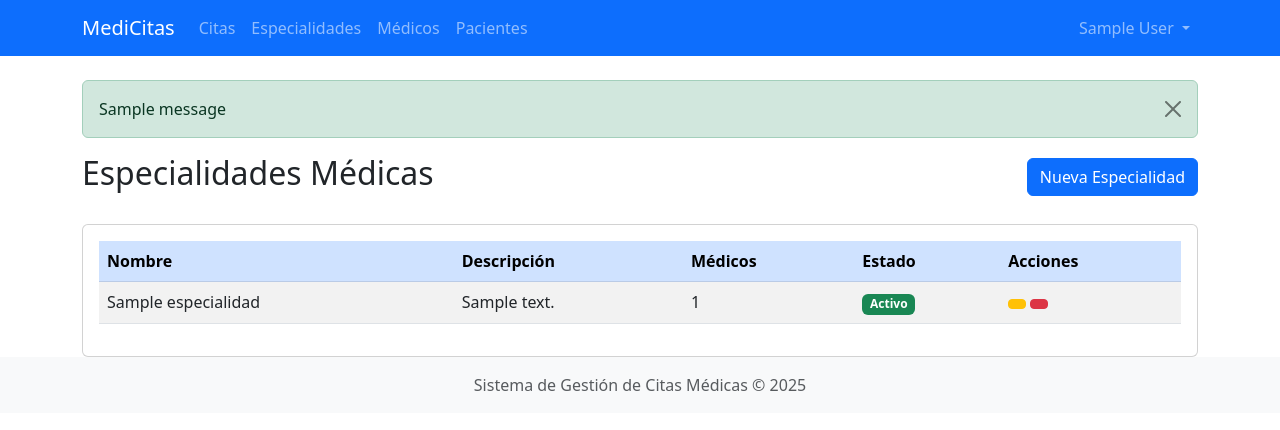
After one commit to pedroelias13/clinica-cita, a Django app: page /especialidades/ in a window 1280 px wide. The commit adds this page. Shown: the top 430 px of the page. Run offline with Django 4.2, Linux system fonts and the light colour scheme; a user stored in the database is signed in; tables that the repository leaves empty hold one stand-in row (values such as "Sample post"); one stand-in notice (Sample message) is shown; some libraries are stand-ins or nearby versions.

Commit message:
Inicio del proyecto de citas médicas

```diff
--- a/app_citas/admin.py
+++ b/app_citas/admin.py
@@ -14,12 +14,11 @@
 
 @admin.register(Paciente)
 class PacienteAdmin(admin.ModelAdmin):
-    list_display = ('usuario', 'numero_documento', 'telefono')
-    search_fields = ('usuario__username', 'numero_documento')
+    list_display = ('usuario', 'telefono', 'fecha_nacimiento')
+    search_fields = ('usuario__username', 'usuario__first_name', 'telefono')
 
 @admin.register(Cita)
 class CitaAdmin(admin.ModelAdmin):
     list_display = ('paciente', 'doctor', 'fecha', 'hora', 'estado')
     list_filter = ('estado', 'fecha', 'doctor__especialidad')
     search_fields = ('paciente__usuario__username', 'doctor__usuario__username')
-    date_hierarchy = 'fecha'
--- a/app_citas/urls.py
+++ b/app_citas/urls.py
@@ -6,4 +6,7 @@
 urlpatterns = [
     path('', views.lista_citas, name='lista_citas'),
     path('crear/', views.crear_cita, name='crear_cita'),
+    path('especialidades/', views.lista_especialidades, name='lista_especialidades'),
+    path('doctores/', views.lista_doctores, name='lista_doctores'),
+    path('pacientes/', views.lista_pacientes, name='lista_pacientes'),
 ]
--- a/app_citas/views.py
+++ b/app_citas/views.py
@@ -1,6 +1,6 @@
 from django.shortcuts import render, redirect
 from django.contrib.auth.decorators import login_required
-from .models import Cita, Doctor, Paciente
+from .models import Cita, Doctor, Paciente, Especialidad
 from .forms import CitaForm
 
 @login_required
@@ -25,3 +25,24 @@
     else:
         form = CitaForm()
     return render(request, 'app_citas/crear_cita.html', {'form': form})
+
+@login_required
+def lista_especialidades(request):
+    especialidades = Especialidad.objects.all()
+    return render(request, 'app_citas/lista_especialidades.html', {
+        'especialidades': especialidades
+    })
+
+@login_required
+def lista_doctores(request):
+    doctores = Doctor.objects.all()
+    return render(request, 'app_citas/lista_doctores.html', {
+        'doctores': doctores
+    })
+
+@login_required
+def lista_pacientes(request):
+    pacientes = Paciente.objects.all()
+    return render(request, 'app_citas/lista_pacientes.html', {
+        'pacientes': pacientes
+    })
--- a/citas_medicas/settings.py
+++ b/citas_medicas/settings.py
@@ -56,5 +56,9 @@
 
 STATIC_URL = 'static/'
 STATICFILES_DIRS = [os.path.join(BASE_DIR, 'static')]
+STATIC_ROOT = os.path.join(BASE_DIR, 'staticfiles')
+
+MEDIA_URL = '/media/'
+MEDIA_ROOT = os.path.join(BASE_DIR, 'media')
 
 DEFAULT_AUTO_FIELD = 'django.db.models.BigAutoField'
--- /dev/null
+++ b/templates/app_citas/lista_especialidades.html
@@ -0,0 +1,73 @@
+{% extends 'base.html' %}
+
+{% block content %}
+<div class="d-flex justify-content-between align-items-center mb-4">
+    <h2><i class="fas fa-stethoscope"></i> Especialidades Médicas</h2>
+    <a href="{% url 'app_citas:crear_especialidad' %}" class="btn btn-primary">
+        <i class="fas fa-plus"></i> Nueva Especialidad
+    </a>
+</div>
+
+<div class="card">
+    <div class="card-body">
+        <div class="table-responsive">
+            <table class="table table-striped table-hover">
+                <thead class="table-primary">
+                    <tr>
+                        <th>Nombre</th>
+                        <th>Descripción</th>
+                        <th>Médicos</th>
+                        <th>Estado</th>
+                        <th>Acciones</th>
+                    </tr>
+                </thead>
+                <tbody>
+                    {% for especialidad in especialidades %}
+                    <tr>
+                        <td>{{ especialidad.nombre }}</td>
+                        <td>{{ especialidad.descripcion }}</td>
+                        <td>{{ especialidad.doctor_set.count }}</td>
+                        <td>
+                            <span class="badge {% if especialidad.activo %}bg-success{% else %}bg-danger{% endif %}">
+                                {{ especialidad.activo|yesno:"Activo,Inactivo" }}
+                            </span>
+                        </td>
+                        <td>
+                            <a href="{% url 'app_citas:editar_especialidad' especialidad.id %}" class="btn btn-sm btn-warning">
+                                <i class="fas fa-edit"></i>
+                            </a>
+                            <button class="btn btn-sm btn-danger" data-bs-toggle="modal" data-bs-target="#deleteModal{{ especialidad.id }}">
+                                <i class="fas fa-trash"></i>
+                            </button>
+                        </td>
+                    </tr>
+                    {% endfor %}
+                </tbody>
+            </table>
+        </div>
+    </div>
+</div>
+
+{% for especialidad in especialidades %}
+<div class="modal fade" id="deleteModal{{ especialidad.id }}" tabindex="-1">
+    <div class="modal-dialog">
+        <div class="modal-content">
+            <div class="modal-header">
+                <h5 class="modal-title">Confirmar eliminación</h5>
+                <button type="button" class="btn-close" data-bs-dismiss="modal"></button>
+            </div>
+            <div class="modal-body">
+                ¿Está seguro de que desea eliminar la especialidad "{{ especialidad.nombre }}"?
+            </div>
+            <div class="modal-footer">
+                <button type="button" class="btn btn-secondary" data-bs-dismiss="modal">Cancelar</button>
+                <form action="{% url 'app_citas:eliminar_especialidad' especialidad.id %}" method="post" class="d-inline">
+                    {% csrf_token %}
+                    <button type="submit" class="btn btn-danger">Eliminar</button>
+                </form>
+            </div>
+        </div>
+    </div>
+</div>
+{% endfor %}
+{% endblock %}
--- a/templates/base.html
+++ b/templates/base.html
@@ -3,28 +3,60 @@
 <head>
     <meta charset="UTF-8">
     <meta name="viewport" content="width=device-width, initial-scale=1.0">
-    <title>Sistema de Citas Médicas</title>
+    <title>Sistema de Gestión de Citas Médicas</title>
     <link href="https://cdn.jsdelivr.net/npm/bootstrap@5.3.0/dist/css/bootstrap.min.css" rel="stylesheet">
 </head>
 <body>
     <nav class="navbar navbar-expand-lg navbar-dark bg-primary">
         <div class="container">
-            <a class="navbar-brand" href="/">Citas Médicas</a>
+            <a class="navbar-brand" href="/">
+                <i class="fas fa-hospital"></i> MediCitas
+            </a>
             {% if user.is_authenticated %}
-            <div class="navbar-nav">
-                <a class="nav-link" href="{% url 'lista_citas' %}">Mis Citas</a>
-                <a class="nav-link" href="{% url 'crear_cita' %}">Nueva Cita</a>
-                <a class="nav-link" href="{% url 'logout' %}">Cerrar Sesión</a>
+            <button class="navbar-toggler" type="button" data-bs-toggle="collapse" data-bs-target="#navbarNav">
+                <span class="navbar-toggler-icon"></span>
+            </button>
+            <div class="collapse navbar-collapse" id="navbarNav">
+                <ul class="navbar-nav">
+                    <li class="nav-item"><a class="nav-link" href="{% url 'app_citas:lista_citas' %}">Citas</a></li>
+                    <li class="nav-item"><a class="nav-link" href="{% url 'app_citas:lista_especialidades' %}">Especialidades</a></li>
+                    <li class="nav-item"><a class="nav-link" href="{% url 'app_citas:lista_doctores' %}">Médicos</a></li>
+                    <li class="nav-item"><a class="nav-link" href="{% url 'app_citas:lista_pacientes' %}">Pacientes</a></li>
+                </ul>
+                <ul class="navbar-nav ms-auto">
+                    <li class="nav-item dropdown">
+                        <a class="nav-link dropdown-toggle" href="#" role="button" data-bs-toggle="dropdown">
+                            {{ user.get_full_name|default:user.username }}
+                        </a>
+                        <ul class="dropdown-menu">
+                            <li><a class="dropdown-item" href="{% url 'logout' %}">Cerrar Sesión</a></li>
+                        </ul>
+                    </li>
+                </ul>
             </div>
             {% endif %}
         </div>
     </nav>
 
     <div class="container mt-4">
-        {% block content %}
-        {% endblock %}
+        {% if messages %}
+            {% for message in messages %}
+                <div class="alert alert-{{ message.tags }} alert-dismissible fade show">
+                    {{ message }}
+                    <button type="button" class="btn-close" data-bs-dismiss="alert"></button>
+                </div>
+            {% endfor %}
+        {% endif %}
+        {% block content %}{% endblock %}
     </div>
 
+    <footer class="footer mt-auto py-3 bg-light">
+        <div class="container text-center">
+            <span class="text-muted">Sistema de Gestión de Citas Médicas © {% now "Y" %}</span>
+        </div>
+    </footer>
+
     <script src="https://cdn.jsdelivr.net/npm/bootstrap@5.3.0/dist/js/bootstrap.bundle.min.js"></script>
+    <script src="https://kit.fontawesome.com/your-code.js" crossorigin="anonymous"></script>
 </body>
 </html>
```
Also changed, not shown: app_citas/models.py (+79 -5 lines), templates/app_citas/lista_doctores.html (added, +127 -0 lines), templates/app_citas/lista_pacientes.html (added, +27 -0 lines), 1 other file.
